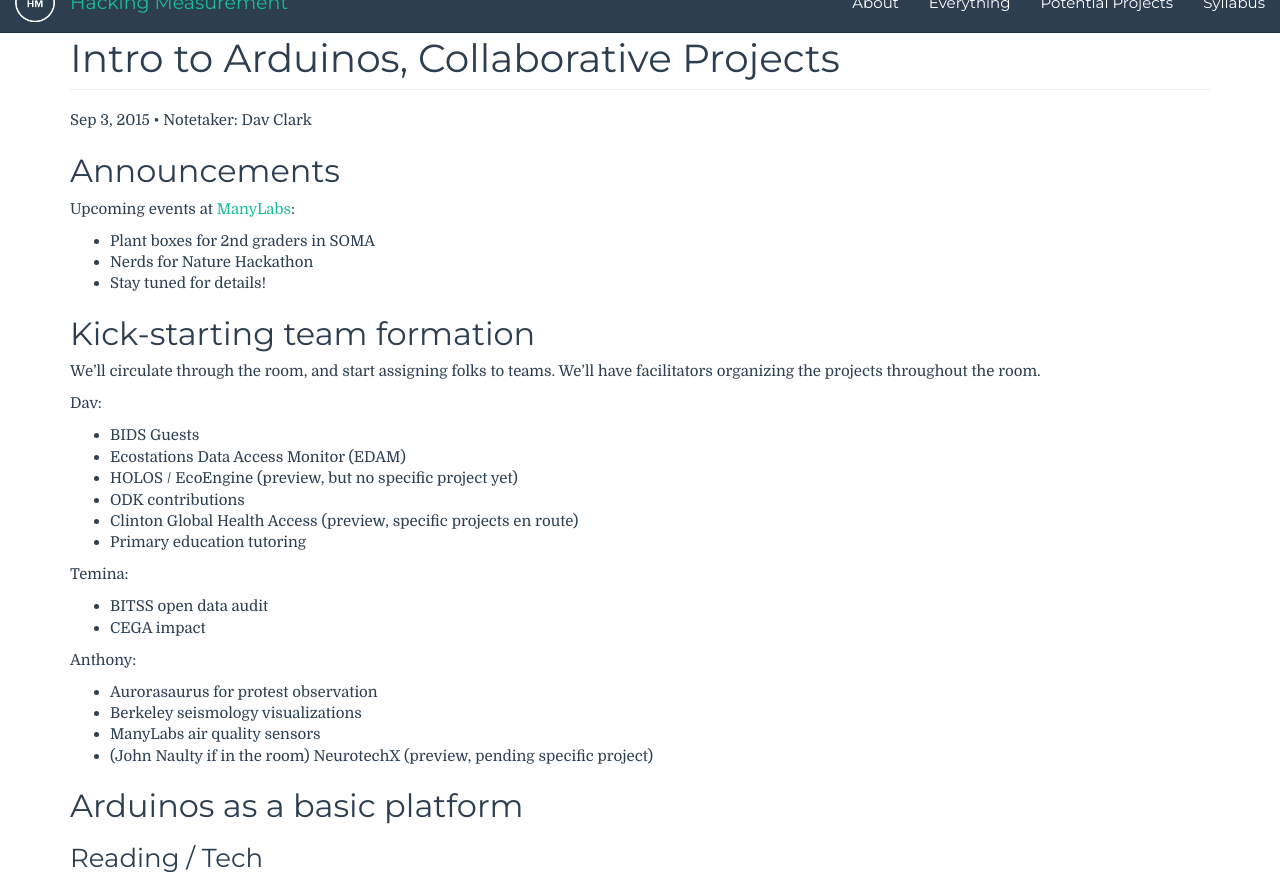
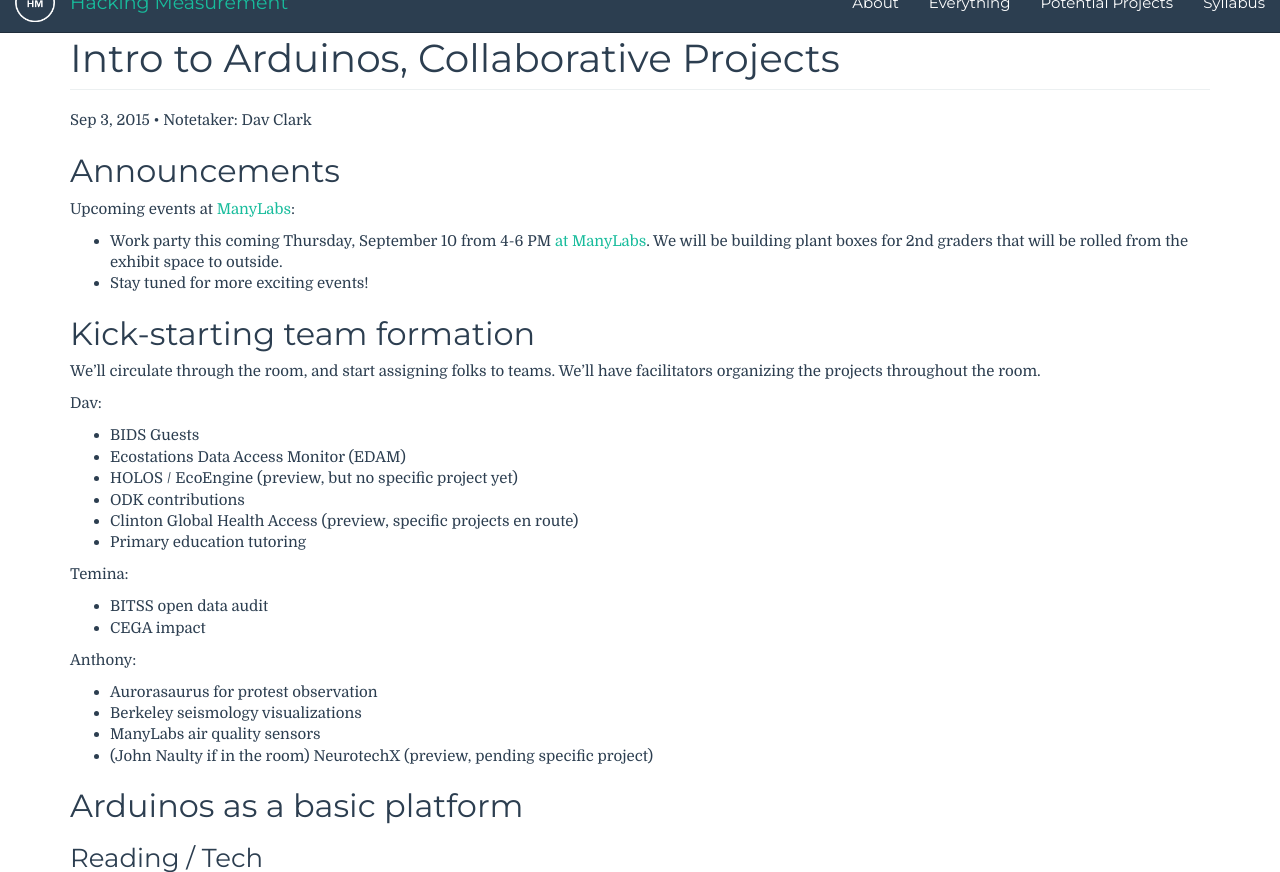
Before and after one commit to BIDS-collaborative/hackingmeasurement.github.io, a Jekyll site: the page built from syllabus/_posts/2015-09-03-intro-arduinos.md, in a window 1280 px wide and 900 px high, scrolled down 358 px, cut to the strip 28-900 px from the top of the window. Built offline with Jekyll 4.4.1, drawn with Linux system fonts in a browser that asks for light colours; comment, search, counter and statistics services are not loaded.

Commit message:
Update for work party at ManyLabs

```diff
--- a/syllabus/_posts/2015-09-03-intro-arduinos.md
+++ b/syllabus/_posts/2015-09-03-intro-arduinos.md
@@ -8,9 +8,11 @@ layout: meeting
 
 Upcoming events at [ManyLabs]():
 
- - Plant boxes for 2nd graders in SOMA
- - Nerds for Nature Hackathon
- - Stay tuned for details!
+ - Work party this coming Thursday, September 10 from 4-6 PM [at
+   ManyLabs](https://www.google.com/maps/place/Manylabs/@37.777164,-122.407709,17z/data=!4m3!3m2!1s0x80858082235da2e7:0xb30be4b717ffde73!4b1).
+   We will be building plant boxes for 2nd graders that will be rolled from the
+   exhibit space to outside.
+ - Stay tuned for more exciting events!
 
 ## Kick-starting team formation
 
```
